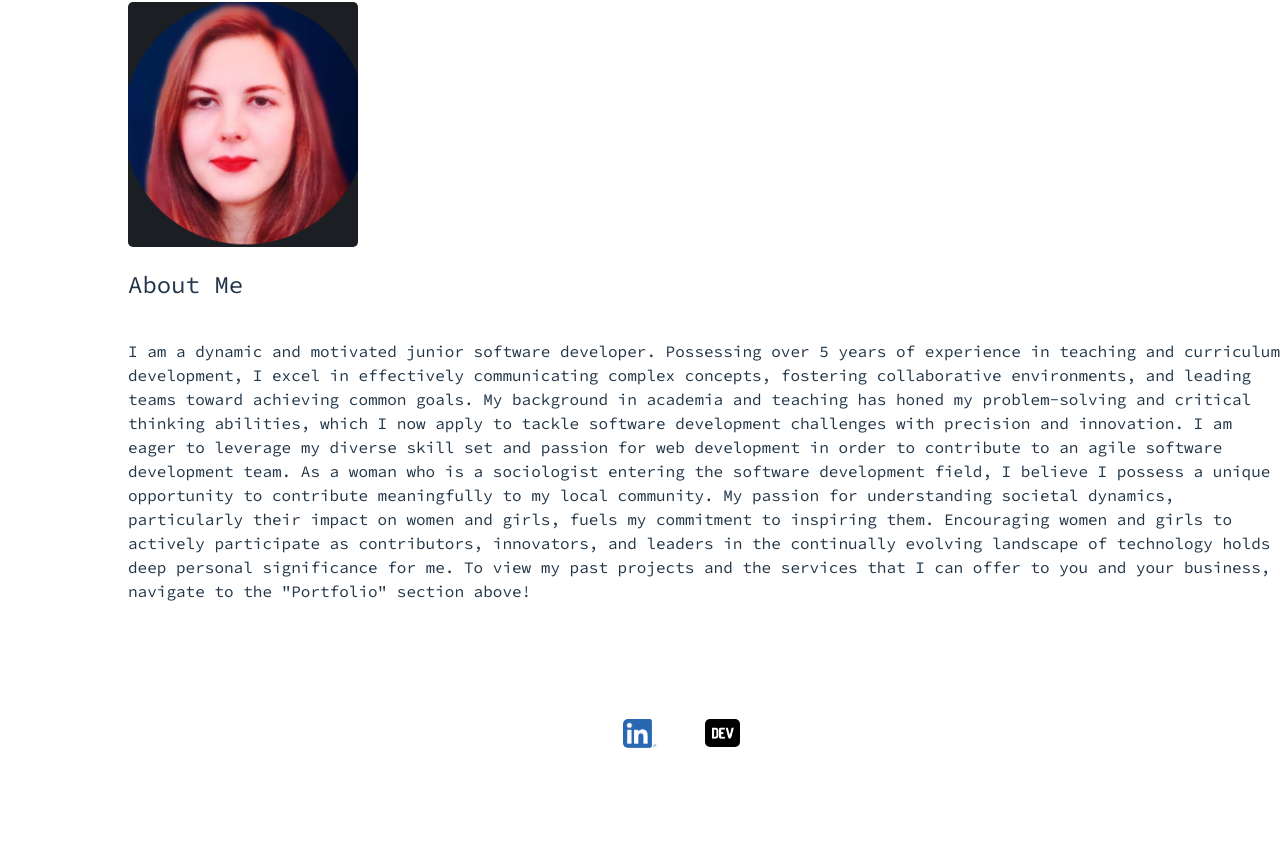
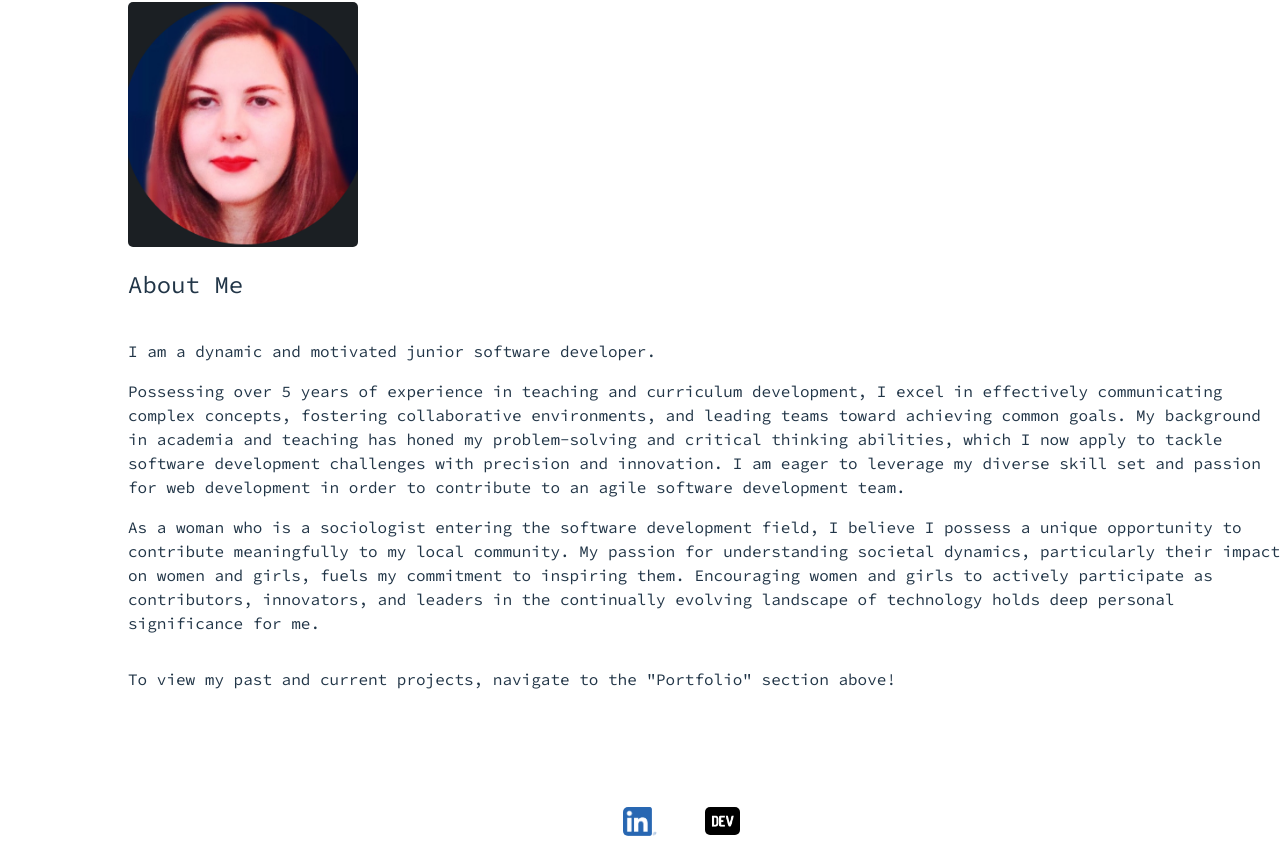
Before and after one commit to Kristin611/react-portfolio-2, a React (Vite) app: page / in a window 1280 px wide. Shown: the part 303-1165 px from the top of the page. Before the commit the page ends 1077 px from the top, so only its background shows below. Built offline with nearby package versions, Linux system fonts and the light colour scheme; a web font is replaced by a local one.

Commit message:
updated resume url

```diff
--- a/src/pages/About.jsx
+++ b/src/pages/About.jsx
@@ -9,12 +9,12 @@ const About = () => {
             <div className='about-container'>
             <img src={ProfilePic} alt="profile picture" className='profile-pic'/>
             <h2>About Me</h2>
-            <p>I am a dynamic and motivated junior software developer.
+            <p>I am a dynamic and motivated junior software developer.</p>
               Possessing over 5 years of experience in teaching and curriculum development, I excel in effectively communicating complex concepts, fostering collaborative environments, and leading teams toward achieving common goals. My background in academia and teaching has honed my problem-solving and critical thinking abilities, which I now apply to tackle software development challenges with precision and innovation.
               I am eager to leverage my diverse skill set and passion for web development in order to contribute to an agile software development team.
-              As a woman who is a sociologist entering the software development field, I believe I possess a unique opportunity to contribute meaningfully to my local community. My passion for understanding societal dynamics, particularly their impact on women and girls, fuels my commitment to inspiring them. Encouraging women and girls to actively participate as contributors, innovators, and leaders in the continually evolving landscape of technology holds deep personal significance for me.
+              <p>As a woman who is a sociologist entering the software development field, I believe I possess a unique opportunity to contribute meaningfully to my local community. My passion for understanding societal dynamics, particularly their impact on women and girls, fuels my commitment to inspiring them. Encouraging women and girls to actively participate as contributors, innovators, and leaders in the continually evolving landscape of technology holds deep personal significance for me.</p>
 
-              To view my past projects and the services that I can offer to you and your business, navigate to the "Portfolio" section above!</p>
+              <p>To view my past and current projects, navigate to the "Portfolio" section above!</p>
             </div>
 
         </div>
--- a/src/pages/Portfolio.jsx
+++ b/src/pages/Portfolio.jsx
@@ -15,9 +15,9 @@ const Portfolio = () => {
             <h2 className='proj-title'>Projects</h2>
             <div className='proj-container'>
                 <div className='div-item'>
-                    <a href="https://joosbox-9e68743f6da7.herokuapp.com/login">
+                    <a href="https://pure-falls-37475-b827dca668fb.herokuapp.com/">
                         <img src={Juicebox} alt="homepage of Juicebox, a file sharing app for images" />
-                        <figcaption>Juicebox <a href="https://github.com/Gabriel-Viernes/project-2"><img src={GitPic} className='git' alt="github-icon" /></a>
+                        <figcaption>Juicebox <a href="https://github.com/Kristin611/juicebox"><img src={GitPic} className='git' alt="github-icon" /></a>
 
                         </figcaption>
                     </a>
--- a/src/pages/Resume.jsx
+++ b/src/pages/Resume.jsx
@@ -1,5 +1,5 @@
 import React from 'react'
-import ResumeK from 'assets/Richie_Junior Software Engineer_Resume .pdf'
+import ResumeK from '../assets/Richie_JSE_Resume.pdf'
 
 const Resume = () => {
   return (
```
Also changed, not shown: 1 other file (tests, documents, lock files or other folders).
